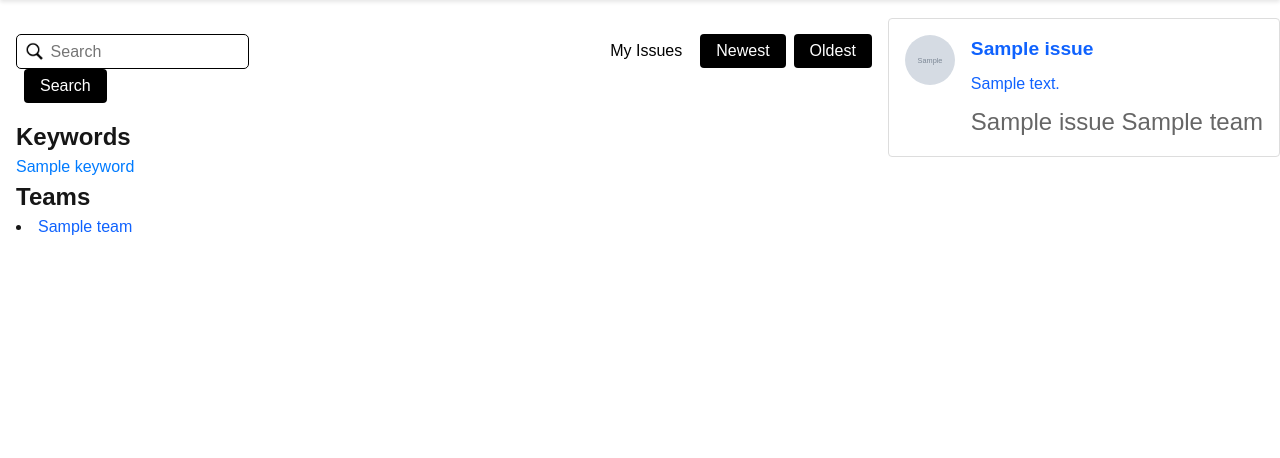
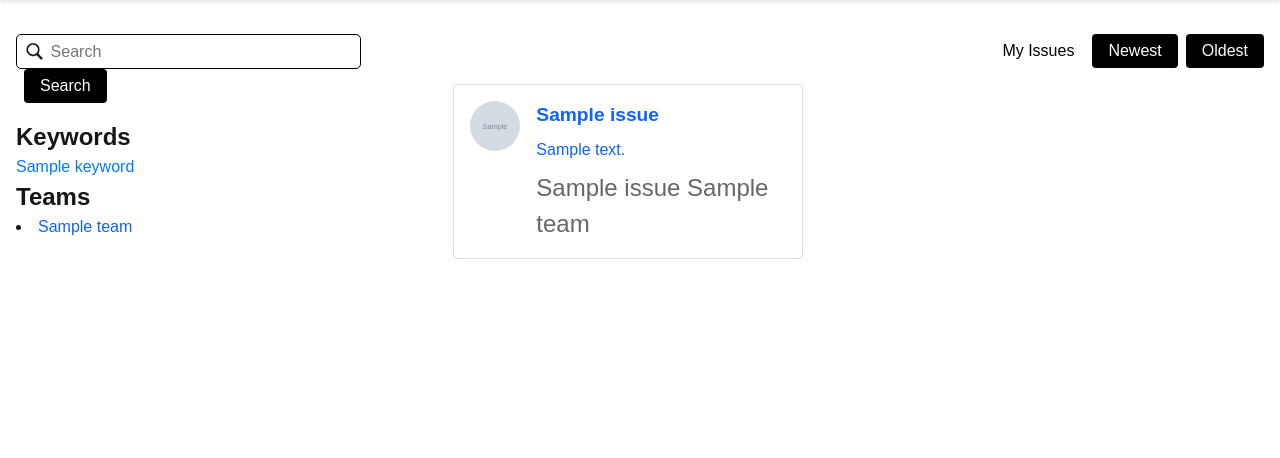
Before and after one commit to oss-opendream/datasquare, a Python web app: template app/templates/pages/feed.html in a window 1280 px wide. Shown: the part 108-566 px from the top of the page. Run offline with Jinja, Linux system fonts and the light colour scheme; the template is opened without the code that fills it: most values are stand-ins (such as "Sample title", 1, 10 or a date in 2020); grey boxes marked "Sample" are stand-in pictures.

Commit message:
fix: 피드 페이지 이슈 목록 정렬 수정

```diff
--- a/app/static/css/main.css
+++ b/app/static/css/main.css
@@ -422,13 +422,15 @@ body {
 .feed__issues {
     display: flex !important;
     /* 이슈 카드들을 flexbox로 배치 */
-    flex-direction: column !important;
-    /* 세로 방향으로 정렬 */
+    flex-wrap: wrap !important;
+    /* 가로 방향으로 정렬 */
+    gap: 20px;
 }
 
 .feed__issue-card {
     display: flex !important;
     /* 이슈 카드 내부를 flexbox로 설정 */
+    max-width: 350px;
     margin-bottom: 1rem !important;
     /* 카드 간의 여백 */
     padding: 1rem !important;
--- a/app/templates/pages/feed.html
+++ b/app/templates/pages/feed.html
@@ -36,7 +36,6 @@
             <button class="btn feed__control-btn" onclick="sortIssues('newest')">Newest</button>
             <button class="btn feed__control-btn" onclick="sortIssues('oldest')">Oldest</button>
         </div>
-    </div>
         <div class="feed__issues">
             {% for issue in issues %}
             <a href="/issue/view?issue_id={{ issue.id }}">
@@ -54,6 +53,7 @@
             </a>
             {% endfor %}
         </div>
+    </div>
 
 </div>
 </div>
```
Lines whose indentation alone changed are shown as unchanged.
